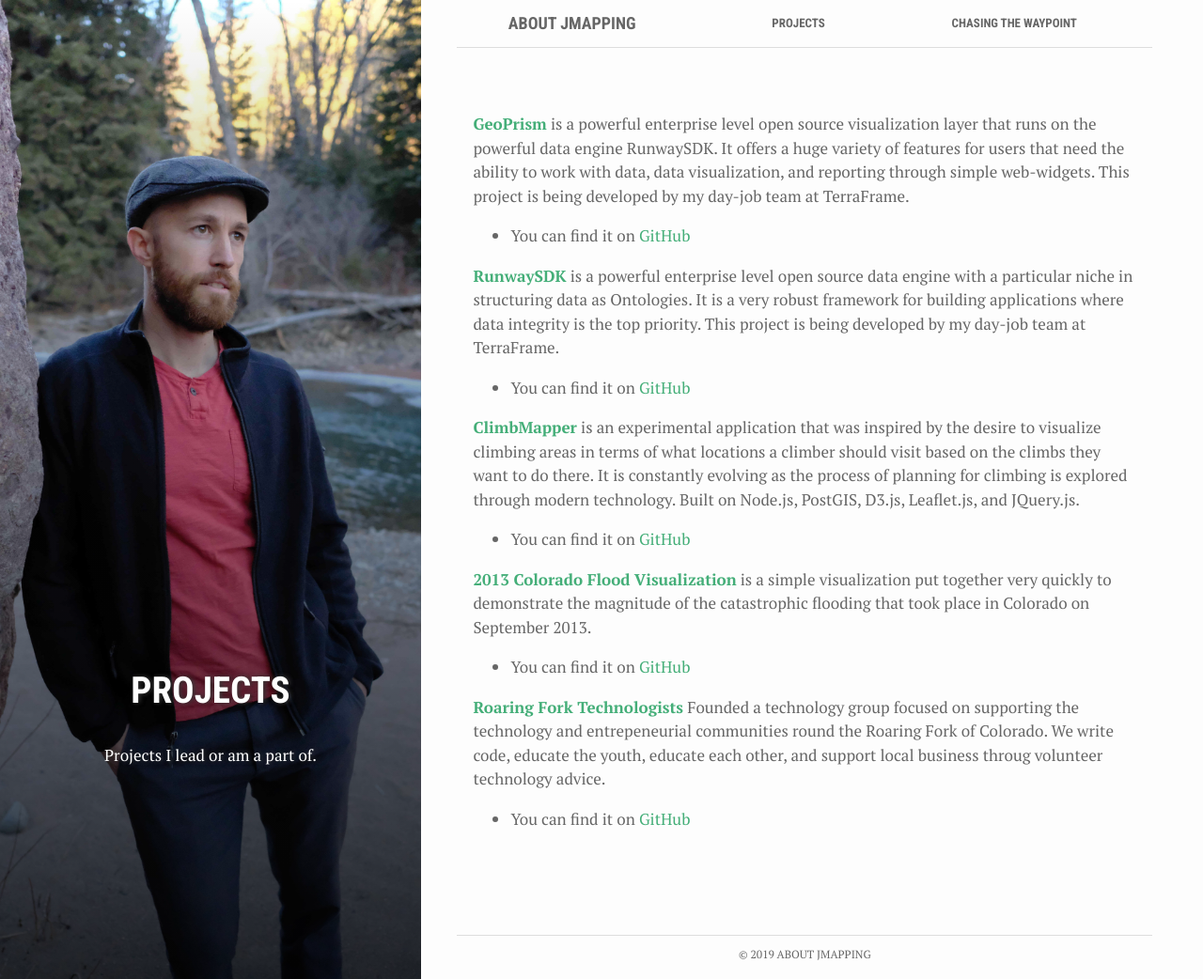
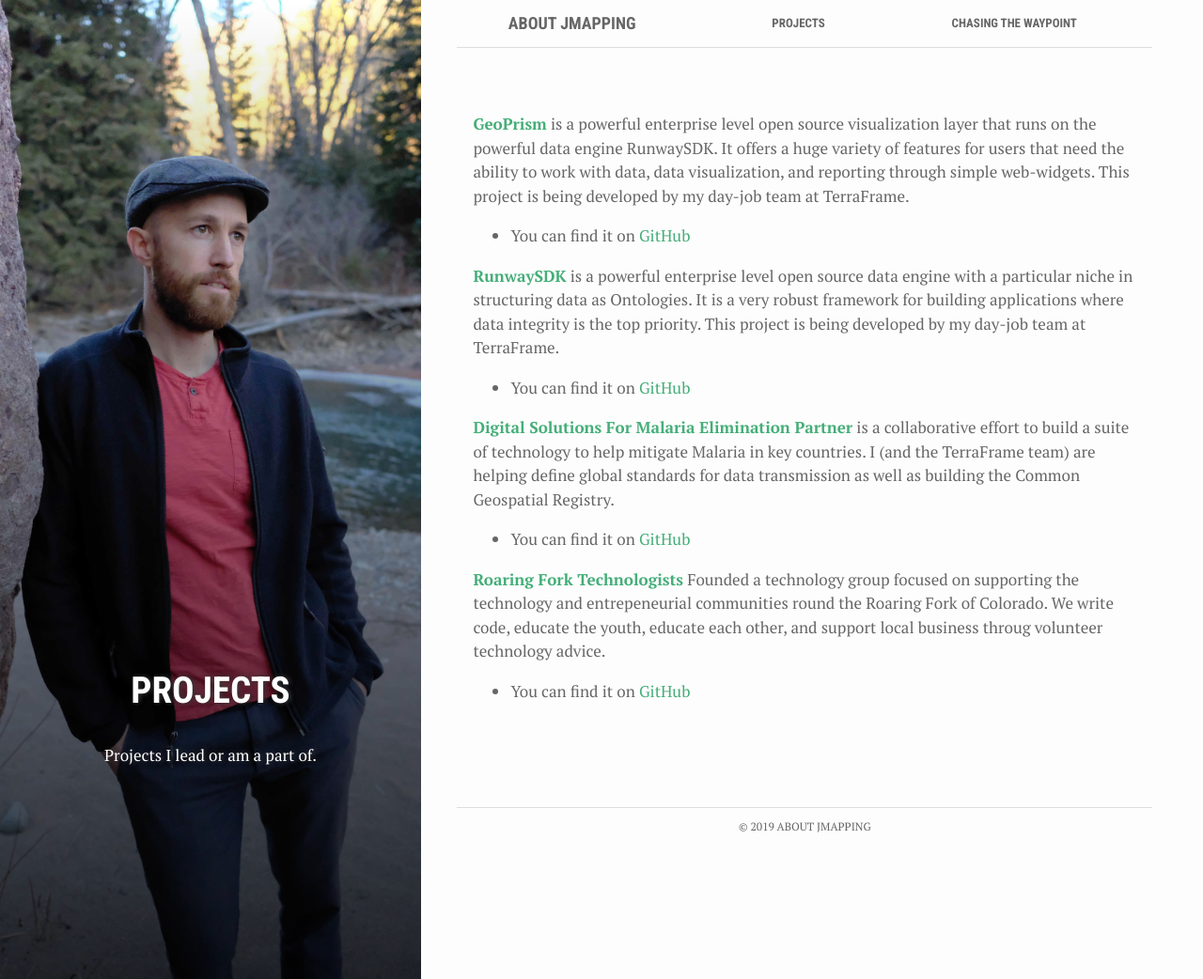
Before and after one commit to justinlewis/jmapping, a Jekyll site: the page built from projects.md, in a window 1280 px wide and 1042 px high. Shown: the whole window at 94% size. Built offline with Jekyll 4.4.1, drawn with Linux system fonts in a browser that asks for light colours; nearby versions of some CDN libraries.

Commit message:
Update _config.yml

```diff
--- a/_config.yml
+++ b/_config.yml
@@ -54,15 +54,10 @@ projects:
   code-url: https://github.com/terraframe/Runway-SDK
   description: is a powerful enterprise level open source data engine with a particular niche in structuring data as Ontologies.  It is a very robust framework for building applications where data integrity is the top priority.  This project is being developed by my day-job team at TerraFrame.
 
-- name: ClimbMapper
-  url: http://www.climbmapper.com/
-  code-url: https://github.com/justinlewis/climbmapper
-  description: is an experimental application that was inspired by the desire to visualize climbing areas in terms of what locations a climber should visit based on the climbs they want to do there.  It is constantly evolving as the process of planning for climbing is explored through modern technology. Built on Node.js, PostGIS, D3.js, Leaflet.js, and JQuery.js.
-
-- name: 2013 Colorado Flood Visualization
-  url: http://justinlewis.github.io/colorado_flood_vis_2013/
-  code-url: https://github.com/justinlewis/colorado_flood_vis_2013
-  description: is a simple visualization put together very quickly to demonstrate the magnitude of the catastrophic flooding that took place in Colorado on September 2013.
+- name: Digital Solutions For Malaria Elimination Partner
+  url: https://dsme.community/
+  code-url: https://github.com/terraframe/geoprism-registry
+  description: is a collaborative effort to build a suite of technology to help mitigate Malaria in key countries. I (and the TerraFrame team) are helping define global standards for data transmission as well as building the Common Geospatial Registry.
 
 - name: Roaring Fork Technologists
   url: http://roaringforktechnologists.com/
```
